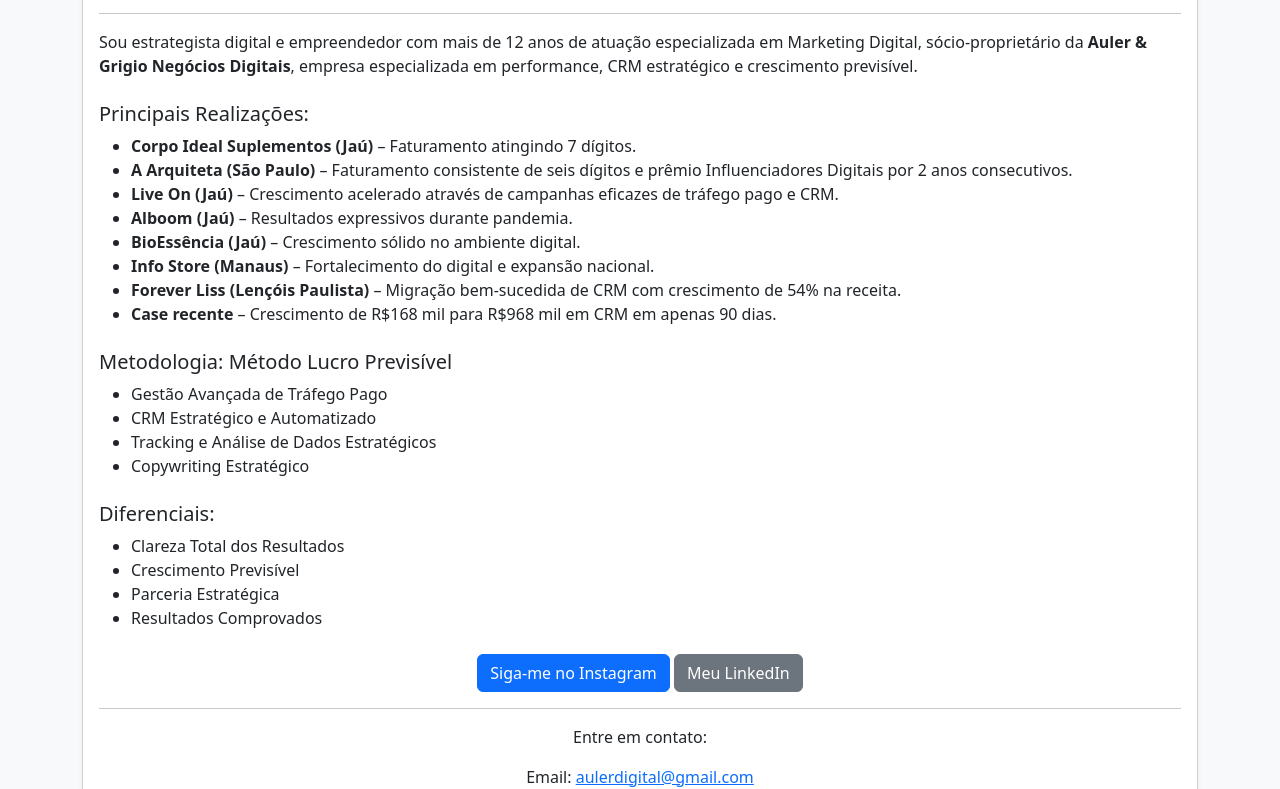
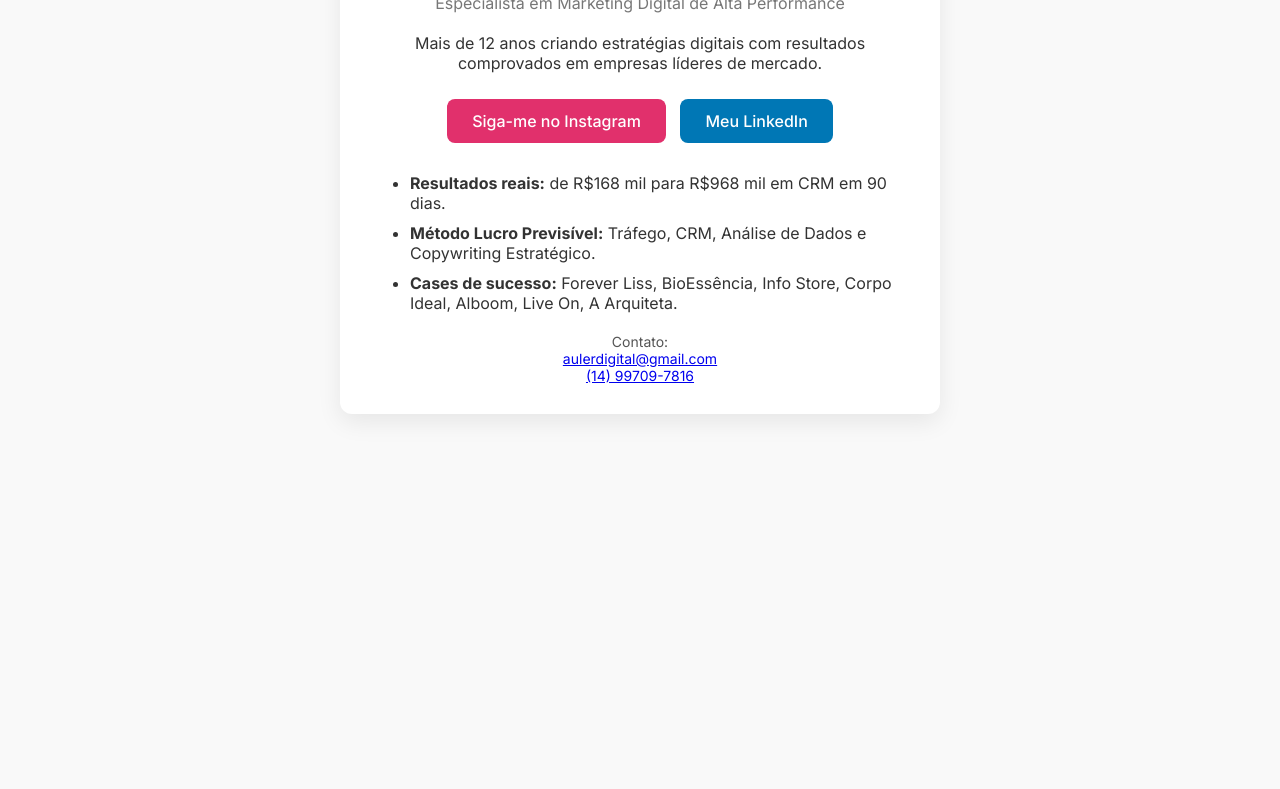
Before and after one commit to mandjey/quemsou, a plain HTML site: page index.html in a window 1280 px wide. Shown: the part 150-939 px from the top of the page. After the commit the page ends 800 px from the top, so only its background shows below. Drawn offline with nearby package versions, Linux system fonts and the light colour scheme.

Commit message:
Update index.html

```diff
--- a/index.html
+++ b/index.html
@@ -3,59 +3,102 @@
 <head>
     <meta charset="UTF-8">
     <meta name="viewport" content="width=device-width, initial-scale=1.0">
-    <title>Armando Auler | Marketing Digital de Alta Performance</title>
-    <link href="https://cdn.jsdelivr.net/npm/bootstrap@5.3.0/dist/css/bootstrap.min.css" rel="stylesheet">
+    <title>Armando Auler | Especialista em Marketing Digital</title>
+    <link href="https://fonts.googleapis.com/css2?family=Inter:wght@400;500;700&display=swap" rel="stylesheet">
+    <style>
+        body {
+            font-family: 'Inter', sans-serif;
+            background-color: #f9f9f9;
+            margin: 0;
+            padding: 0;
+            color: #333;
+        }
+        .container {
+            max-width: 600px;
+            margin: 0 auto;
+            padding: 20px;
+        }
+        .card {
+            background: #fff;
+            padding: 30px;
+            border-radius: 12px;
+            box-shadow: 0 8px 24px rgba(0,0,0,0.08);
+            text-align: center;
+            margin-top: 30px;
+        }
+        h1 {
+            margin-bottom: 10px;
+            font-size: 28px;
+        }
+        .subtitle {
+            color: #777;
+            margin-bottom: 20px;
+        }
+        .buttons a {
+            display: inline-block;
+            padding: 12px 25px;
+            text-decoration: none;
+            border-radius: 8px;
+            color: white;
+            font-weight: 500;
+            transition: transform 0.2s;
+            margin: 10px 5px;
+        }
+        .instagram {
+            background-color: #E1306C;
+        }
+        .linkedin {
+            background-color: #0077B5;
+        }
+        .buttons a:hover {
+            transform: translateY(-5px);
+        }
+        ul {
+            text-align: left;
+            margin-top: 20px;
+        }
+        li {
+            margin-bottom: 10px;
+        }
+        .footer {
+            font-size: 14px;
+            margin-top: 20px;
+            color: #555;
+        }
+        @media (max-width: 600px) {
+            .container {
+                padding: 10px;
+            }
+            .card {
+                padding: 20px;
+            }
+        }
+    </style>
 </head>
-<body class="bg-light">
-<div class="container my-5">
-    <div class="card shadow-sm">
-        <div class="card-body">
-            <h1 class="h3 card-title text-center mb-4">Armando Auler</h1>
-            <p class="text-center"><strong>Especialista em Marketing Digital de Alta Performance</strong></p>
-            <hr>
-            <p>Sou estrategista digital e empreendedor com mais de 12 anos de atuação especializada em Marketing Digital, sócio-proprietário da <strong>Auler & Grigio Negócios Digitais</strong>, empresa especializada em performance, CRM estratégico e crescimento previsível.</p>
+<body>
+    <div class="container">
+        <div class="card">
+            <h1>Armando Auler</h1>
+            <div class="subtitle">Especialista em Marketing Digital de Alta Performance</div>
+            <p>Mais de 12 anos criando estratégias digitais com resultados comprovados em empresas líderes de mercado.</p>
 
-            <h5 class="mt-4">Principais Realizações:</h5>
+            <div class="buttons">
+                <a href="https://www.instagram.com/mandjey/" class="instagram" target="_blank">Siga-me no Instagram</a>
+                <a href="https://www.linkedin.com/in/armandoauler/" class="linkedin" target="_blank">Meu LinkedIn</a>
+            </div>
+
             <ul>
-                <li><strong>Corpo Ideal Suplementos (Jaú)</strong> – Faturamento atingindo 7 dígitos.</li>
-                <li><strong>A Arquiteta (São Paulo)</strong> – Faturamento consistente de seis dígitos e prêmio Influenciadores Digitais por 2 anos consecutivos.</li>
-                <li><strong>Live On (Jaú)</strong> – Crescimento acelerado através de campanhas eficazes de tráfego pago e CRM.</li>
-                <li><strong>Alboom (Jaú)</strong> – Resultados expressivos durante pandemia.</li>
-                <li><strong>BioEssência (Jaú)</strong> – Crescimento sólido no ambiente digital.</li>
-                <li><strong>Info Store (Manaus)</strong> – Fortalecimento do digital e expansão nacional.</li>
-                <li><strong>Forever Liss (Lençóis Paulista)</strong> – Migração bem-sucedida de CRM com crescimento de 54% na receita.</li>
-                <li><strong>Case recente</strong> – Crescimento de R$168 mil para R$968 mil em CRM em apenas 90 dias.</li>
+                <li><strong>Resultados reais:</strong> de R$168 mil para R$968 mil em CRM em 90 dias.</li>
+                <li><strong>Método Lucro Previsível:</strong> Tráfego, CRM, Análise de Dados e Copywriting Estratégico.</li>
+                <li><strong>Cases de sucesso:</strong> Forever Liss, BioEssência, Info Store, Corpo Ideal, Alboom, Live On, A Arquiteta.</li>
             </ul>
 
-            <h5 class="mt-4">Metodologia: Método Lucro Previsível</h5>
-            <ul>
-                <li>Gestão Avançada de Tráfego Pago</li>
-                <li>CRM Estratégico e Automatizado</li>
-                <li>Tracking e Análise de Dados Estratégicos</li>
-                <li>Copywriting Estratégico</li>
-            </ul>
-
-            <h5 class="mt-4">Diferenciais:</h5>
-            <ul>
-                <li>Clareza Total dos Resultados</li>
-                <li>Crescimento Previsível</li>
-                <li>Parceria Estratégica</li>
-                <li>Resultados Comprovados</li>
-            </ul>
-
-            <div class="text-center mt-4">
-                <a href="https://www.instagram.com/mandjey/" class="btn btn-primary" target="_blank">Siga-me no Instagram</a>
-                <a href="https://www.linkedin.com/in/armandoauler/" class="btn btn-secondary" target="_blank">Meu LinkedIn</a>
-            </div>
-
-            <hr>
-            <div class="text-center">
-                <p>Entre em contato:</p>
-                <p>Email: <a href="mailto:aulerdigital@gmail.com">aulerdigital@gmail.com</a><br>
-                Telefone: <a href="tel:+5514997097816">(14) 99709-7816</a></p>
+            <div class="footer">
+                Contato:<br>
+                <a href="mailto:aulerdigital@gmail.com">aulerdigital@gmail.com</a><br>
+                <a href="tel:+5514997097816">(14) 99709-7816</a>
             </div>
         </div>
     </div>
-</div>
 </body>
 </html>
```
